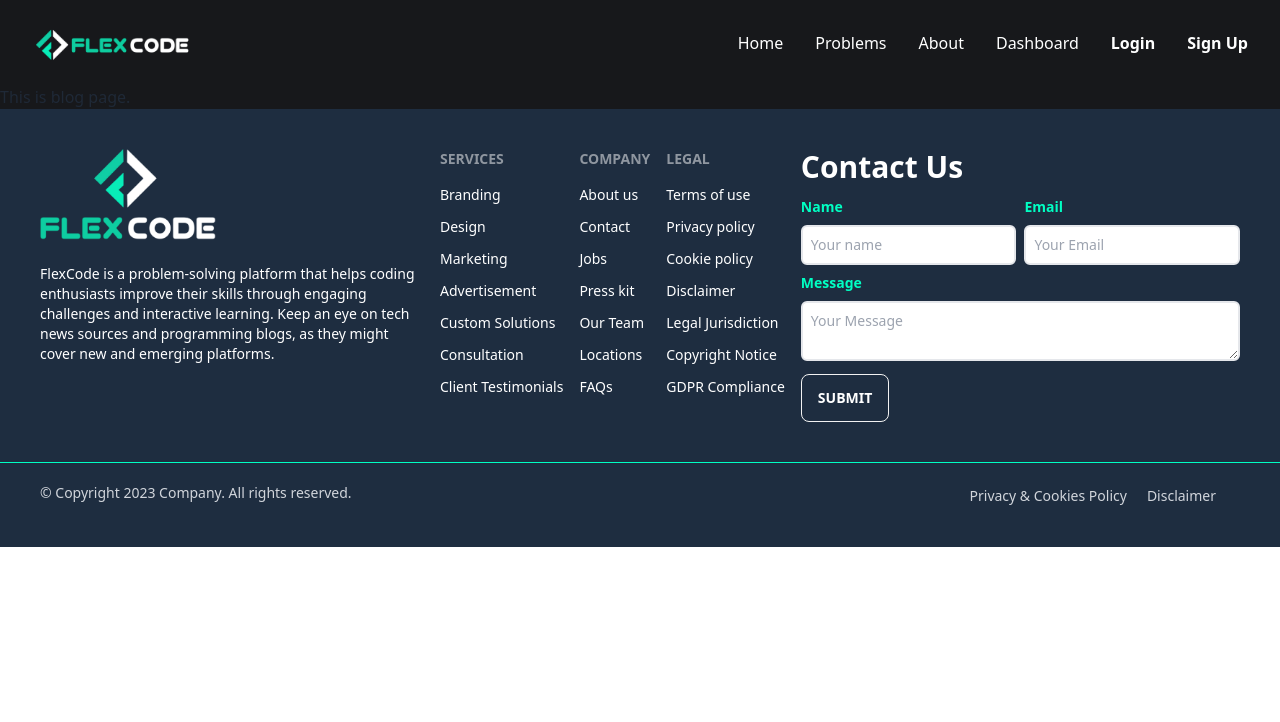
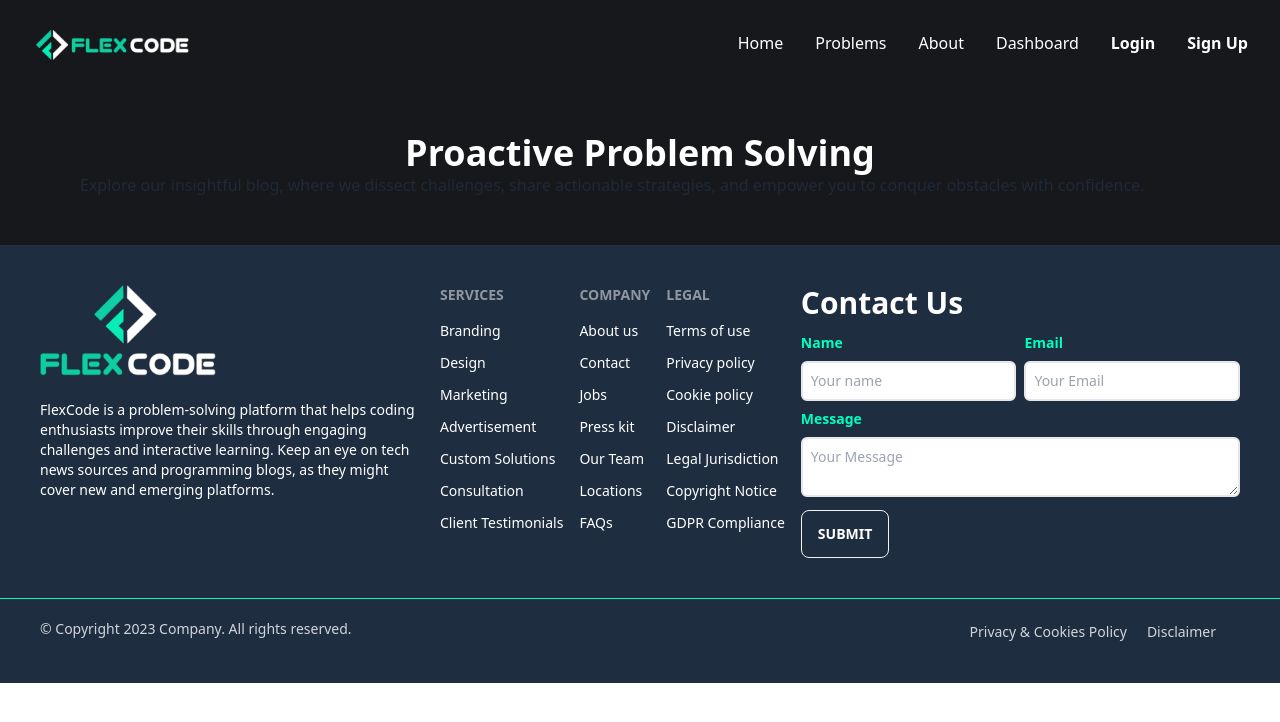
Before and after one commit to ihshadin/flex-code, a React (Vite) app: page /blog in a window 1280 px wide. Shown: the top 722 px of the page. Built offline with nearby package versions, Linux system fonts and the light colour scheme; no server answers.

Commit message:
home page folder structure fix

```diff
--- a/src/pages/Blog/Blog.jsx
+++ b/src/pages/Blog/Blog.jsx
@@ -1,10 +1,16 @@
 import React from 'react';
+import Container from '../Shared/Container/Container';
 
 const Blog = () => {
     return (
-        <div>
-            This is blog page.
-        </div>
+        <Container>
+            <div className='py-12'>
+                <div>
+                    <h2 className='text-center font-bold text-4xl text-white'>Proactive Problem Solving</h2>
+                    <p className='++'>Explore our insightful blog, where we dissect challenges, share actionable strategies, and empower you to conquer obstacles with confidence.</p>
+                </div>
+            </div>
+        </Container>
     );
 };
 
```
Also changed, not shown: src/pages/Home/FAQ/Faq.jsx (renamed from src/Home/FAQ/Faq.jsx), src/pages/Home/Home/Home.jsx (renamed from src/Home/Home.jsx), src/pages/Home/OurPartners/OurPartners.jsx (renamed from src/Home/OurPartners/OurPartners.jsx), src/pages/Home/OurPartners/Partner.jsx (renamed from src/Home/OurPartners/Partner.jsx), src/pages/Home/Slider/Slider.jsx (renamed from src/Home/Slider/Slider.jsx), src/pages/Home/UserCount/UserCount.jsx (renamed from src/Home/UserCount/UserCount.jsx).
